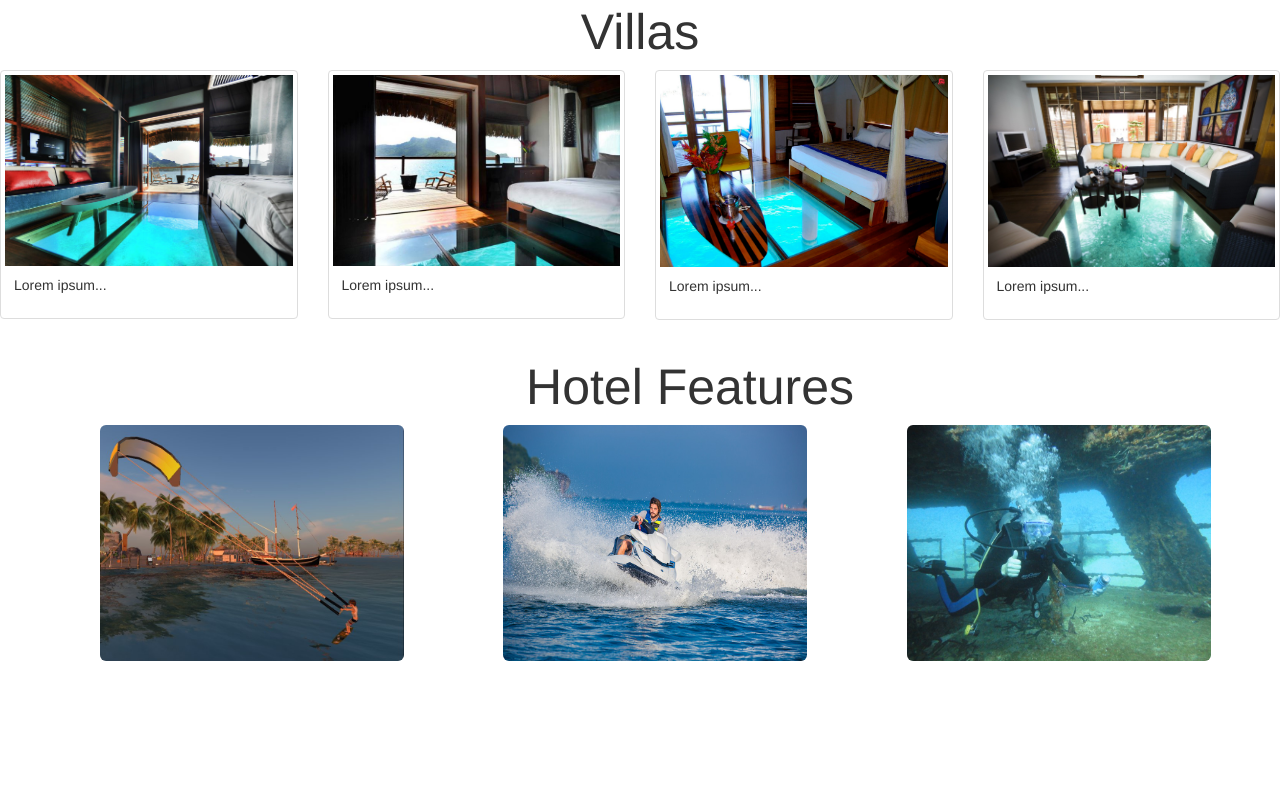
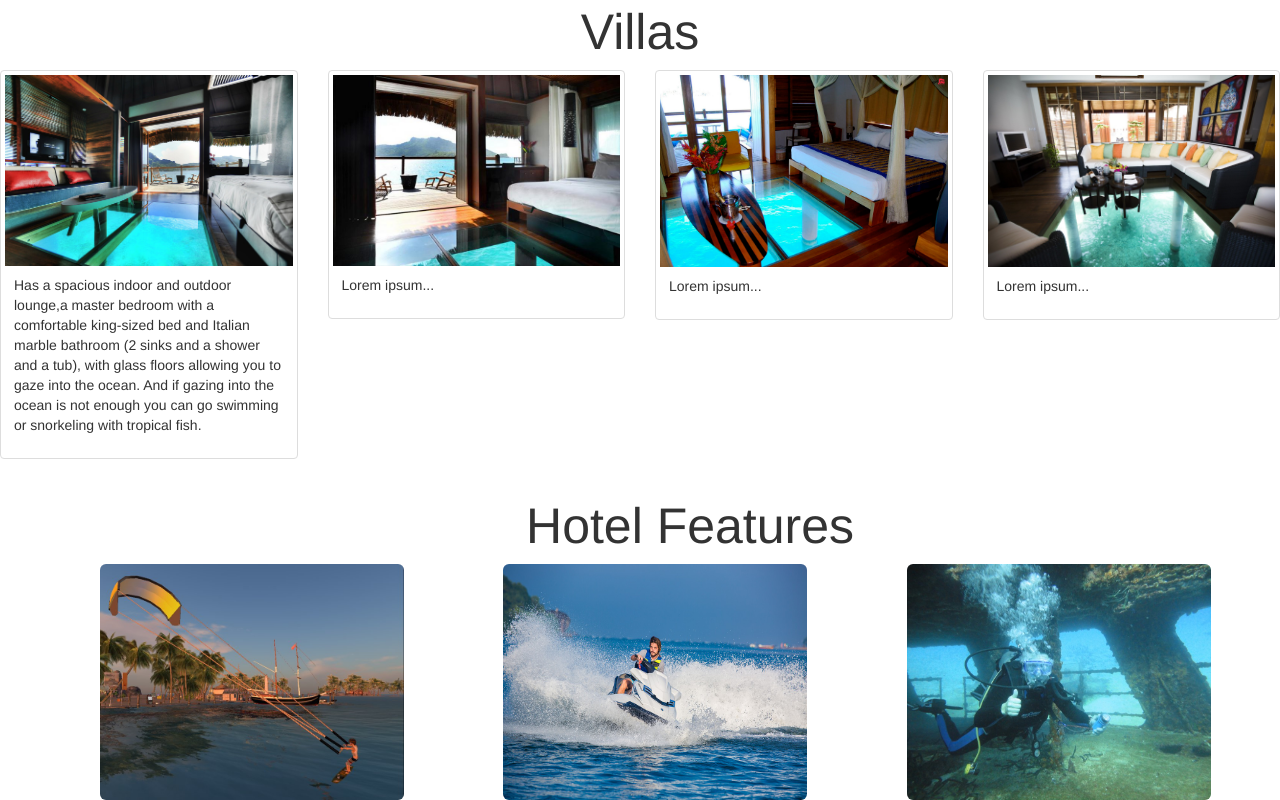
Before and after one commit to xinyanc3694/honeymoon, a plain HTML site: page index.html in a window 1280 px wide. Shown: the part 1411-2211 px from the top of the page. Before the commit the page ends 2072 px from the top, so only its background shows below. Drawn offline with nearby package versions, Linux system fonts and the light colour scheme.

Commit message:
fix spacing

```diff
--- a/index.html
+++ b/index.html
@@ -64,10 +64,8 @@
   </nav>
 
   <div id="home">
-
     <h1 id="title">Bora Bora</h1>
     <h2 id="slogan1">An unforgettable night</h2>
-
   </div>
 
   <div id="gallery">
@@ -89,7 +87,9 @@
         <div class="thumbnail">
           <img src="photos/borabora7.jpg" style="width:100%" height="304">
           <div class="caption">
-            <p>Lorem ipsum...</p>
+            <p id= "villas1">Has a spacious indoor and outdoor lounge,a master bedroom with a comfortable king-sized bed and Italian marble bathroom (2 sinks and a shower and a tub), with glass floors allowing you to gaze into the ocean. And if gazing into the ocean is
+              not enough you can go swimming or snorkeling with tropical fish.
+            </p>
           </div>
         </div>
       </div>
@@ -129,13 +129,14 @@
       <div id="hd1" class="col-md-4">
         <img src="photos/borabora13.jpg" class="img-rounded" width="304" height="236">
         <p id="hp1">A two hours session where you will learn to coordinate the board and the kite at the same time,while experts will take off with a whoosh at Matira Beach.
-</p>
+        </p>
 
       </div>
 
       <div id="hd2" class="col-md-4">
         <img src="photos/borabora15.jpg" class="img-rounded" width="304" height="236">
-        <p id="hp2">A tour around special spots within the lagoon. There will be an option for one and a half hour tour for 11:30 which includes a pitch stop at the Matira Beach Restaurant (cost of lunch not included).<br> <strong>Age limit: </strong> 16 + <br> <strong>Time </strong>Time: 9:30am - 2:40pm (regular).
+        <p id="hp2">A tour around special spots within the lagoon. There will be an option for one and a half hour tour for 11:30 which includes a pitch stop at the Matira Beach Restaurant (cost of lunch not included).<br> <strong>Age limit: </strong> 16 + <br> <strong>Time </strong>Time:
+          9:30am - 2:40pm (regular).
         </p>
       </div>
 
@@ -149,9 +150,6 @@
 
   </div>
 
-  <div id="map"></div>
-
-
 </body>
 
 </html>
```
